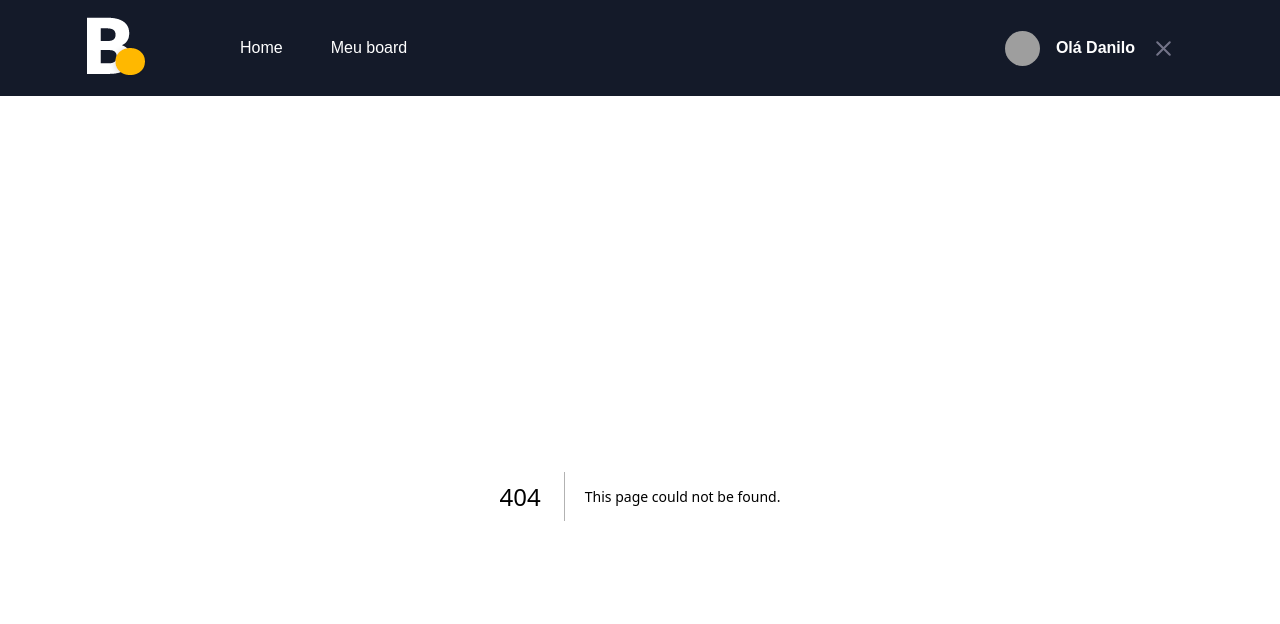
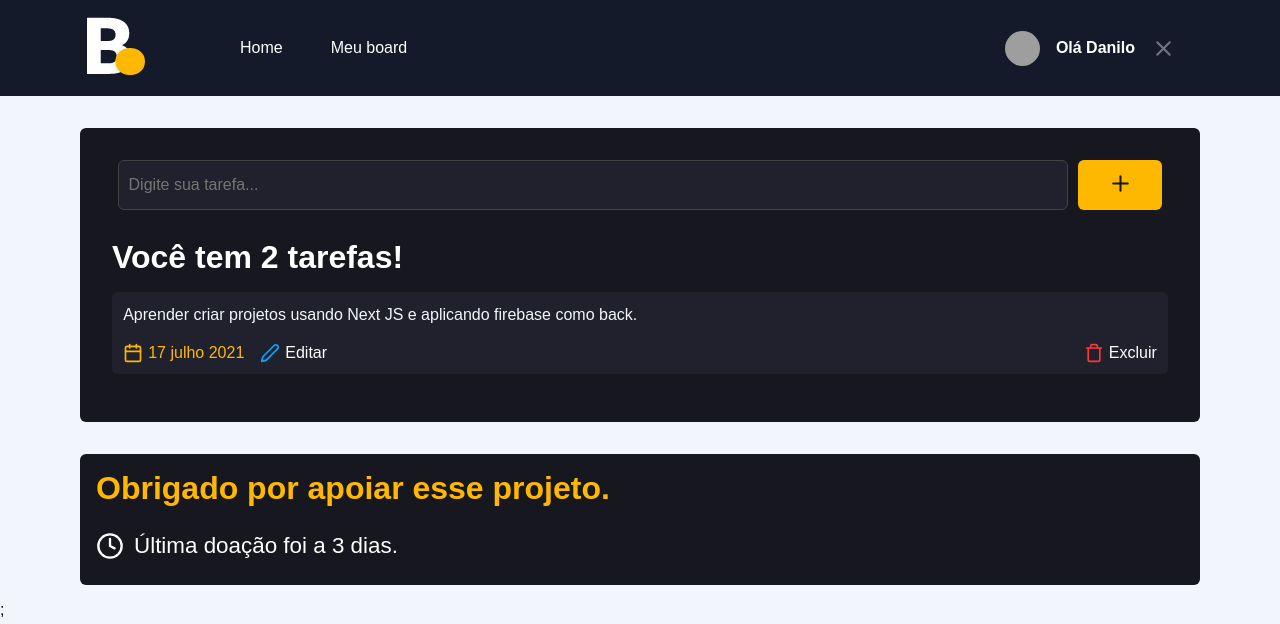
Before and after one commit to DaniloDev/board, a Next.js app: page /board in a window 1280 px wide. Before the commit this address had no page. Shown: the top 624 px of the page. Built offline with nearby package versions, Linux system fonts and the light colour scheme; grey boxes are pictures that could not be loaded.

Commit message:
feat: estilização do board

```diff
--- /dev/null
+++ b/src/pages/board/index.tsx
@@ -0,0 +1,57 @@
+import styles from "./styles.module.scss";
+import Head from "next/head";
+import { FiPlus, FiCalendar, FiEdit2, FiTrash, FiClock } from "react-icons/fi";
+
+export default function Board() {
+  return (
+    <>
+      <Head>
+        <title>Minhas tarefas - Board</title>
+      </Head>
+      <main className={styles.container}>
+        <form>
+          <input type="text" placeholder="Digite sua tarefa..." />
+          <button type="submit">
+            <FiPlus size={25} color="#17181f" />
+          </button>
+        </form>
+
+        <h1>Você tem 2 tarefas!</h1>
+
+        <section>
+          <article className={styles.taskList}>
+            <p>
+              Aprender criar projetos usando Next JS e aplicando firebase como
+              back.
+            </p>
+            <div className={styles.actions}>
+              <div>
+                <div>
+                  <FiCalendar size={20} color="#ffb800" />
+                  <time>17 julho 2021</time>
+                </div>
+                <button>
+                  <FiEdit2 size={20} color="#00a8ff" />
+                  <span>Editar</span>
+                </button>
+              </div>
+
+              <button>
+                <FiTrash size={20} color="#ff3636" />
+                <span>Excluir</span>
+              </button>
+            </div>
+          </article>
+        </section>
+      </main>
+
+      <div className={styles.vipContainer}>
+        <h3>Obrigado por apoiar esse projeto.</h3>
+        <div>
+          <FiClock size={28} color="#fff" />
+          <time>Última doação foi a 3 dias.</time>
+        </div>
+      </div>
+    </>
+  );
+}
--- /dev/null
+++ b/src/pages/board/styles.module.scss
@@ -0,0 +1,118 @@
+.container{
+ max-width: 1120px;
+ margin: 2rem auto;
+ padding: 2rem;
+ background-color: #17181f;
+ border-radius: 6px;
+
+ form{
+    display: flex;
+    justify-content: center;
+    align-items: center;
+
+   input{
+      width: 90%;
+      height: 50px;
+      background-color: #20212c;
+      border: 1px solid #424242;
+      border-radius: 6px;
+      padding: 3px 10px;
+      color: #fff;
+   }
+
+   button{
+      margin-left: 10px;
+      width: 8%;
+      height: 50px;
+      border: 0;
+      background-color: #ffb800;
+      border-radius: 6px;
+   }
+ }
+
+ h1{
+   color: #fff;
+   margin-top: 1.8rem;
+ }
+}
+
+.taskList{
+   background-color: #20212c;
+   margin: 1rem 0;
+   padding: 0.7rem;
+   border-radius: 6px;
+
+   p{
+      cursor: pointer;
+      color: #f2f6fc;
+      font-size: 1rem;
+      line-height: 150%;
+   }
+
+   .actions {
+     width: 100%;
+     display: flex;
+     flex-direction: row;
+     justify-content: space-between;
+     margin-top: 1rem;
+
+     div{
+      display: flex;
+      justify-content: center;
+      align-items: center;
+      time{
+         color: #ffb800;
+         margin-left: 5px;
+         margin-right: 1rem;
+      }
+     }
+
+     button{
+      background: transparent;
+      border: 0;
+      display: flex;
+      justify-content: center;
+      align-items: center;
+
+      & + button{
+         margin-left: 10px;
+      }
+
+      span{
+         margin-left: 5px;
+         color: #fff;
+         cursor: pointer;
+      }
+
+      span:hover{
+         filter: brightness(0.7);
+      }
+     }
+   }
+}
+
+.vipContainer{
+   max-width: 1120px;
+   margin: 1rem auto;
+   padding: 1rem;
+   background-color: #17181f;
+   border-radius: 6px;
+
+   h3{
+      color: #ffb800;
+      font-size: 2rem;
+   }
+
+   div{
+      margin-top: 1rem;
+      display: flex;
+      align-items: center;
+
+   time{
+      color: #fff;
+      font-size: 1.4rem;
+      padding: 10px;
+   }
+ }
+
+}
```
